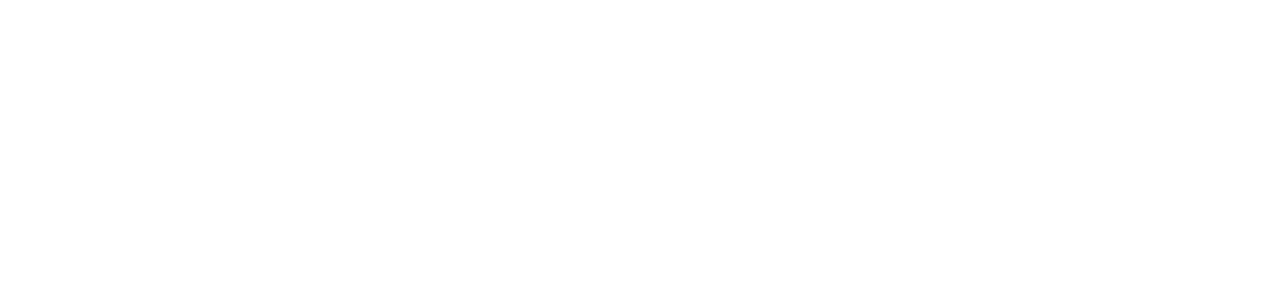
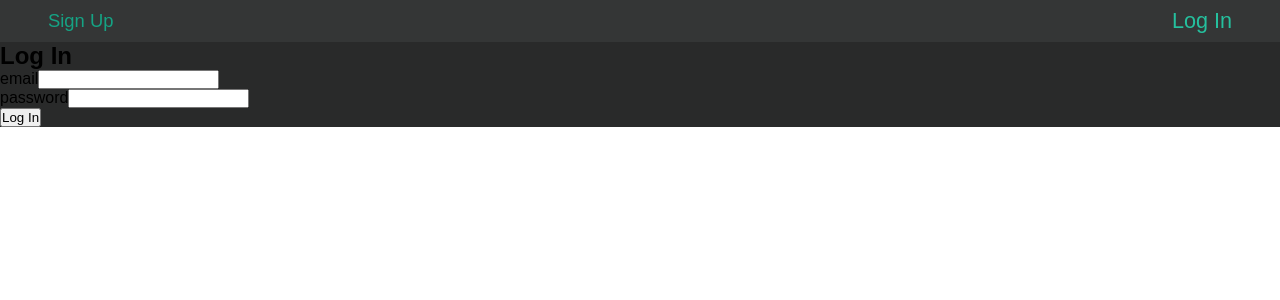
Before and after one commit to GitShizu/final-project-front, a React (Vite) app: page /login in a window 1280 px wide. Shown: the top 300 px of the page. Built offline with nearby package versions, Linux system fonts and the light colour scheme; no server answers.

Commit message:
Feat - basic navbar, some routes. Css basic structure + some style on navbar for fun.

```diff
--- a/package.json
+++ b/package.json
@@ -13,6 +13,7 @@
     "axios": "^1.6.7",
     "react": "^18.2.0",
     "react-dom": "^18.2.0",
+    "react-icons": "^5.0.1",
     "react-router-dom": "^6.22.0",
     "sass": "^1.70.0"
   },
--- a/src/App.jsx
+++ b/src/App.jsx
@@ -1,12 +1,29 @@
 import './App.scss'
+import { useUser } from '../context/UserContext'
+import { NavLink, Route, Routes } from 'react-router-dom'
+import Home from './components/Home'
+import Playlists from './components/Playlists'
+import SignUser from './components/SignUser'
+import SinglePlaylist from './components/SinglePlaylist'
+import Navbar from './components/Navbar'
 
 function App() {
 
+  const { user } = useUser()
 
   return (
-    <>
-
-    </>
+    <section className='app-container'>
+      <Navbar user={user}/>
+      <Routes>
+        <Route path='/' element={<Home/>} />
+        <Route path={'/signup'} element={<SignUser type='signup' />} />
+        <Route path={'/login'} element={<SignUser type='login' />} />
+        <Route path={'/playlists'} >
+          <Route index element={<Playlists/>} />
+          <Route path={':slug'} element={<SinglePlaylist />} />
+        </Route>
+      </Routes>
+    </section>
   )
 }
 
--- a/src/App.scss
+++ b/src/App.scss
@@ -0,0 +1,77 @@
+//=================== VARIABLES =========================
+
+//==================== COLORS =====================
+
+$teal-primary: rgb(37, 192, 158);
+$teal-secondary: rgb(21, 163, 132);
+$dark-grey-1: rgba(35, 36, 36, 0.973);
+$dark-grey-2: rgb(52, 54, 54);
+
+//================== FONT SIZES ===================
+
+$f-size-xs: 0.85rem;
+$f-size-s: 1rem;
+$f-size-m: 1.15rem;
+$f-size-l: 1.35rem;
+$f-size-xl: 2rem;
+$f-size-xxl: 3rem;
+
+//===================== GAPS ======================
+
+$gap-xs : 0.5rem;
+$gap-s : 0.75rem;
+$gap-m : 1rem;
+$gap-l : 1.5rem;
+$gap-xl : 3rem;
+$gap-xxl : 5rem;
+
+//==================== OTHER ======================
+
+$shadow: 1px 10px 16px 0px rgba(0, 0, 0, 0.4);
+
+//================== COMPONENTS =========================
+
+//===================== NAVBAR ====================
+.app-container {
+    background-color: $dark-grey-1;
+    nav {
+        padding: .5rem 3rem;
+        background-color: $dark-grey-2;
+
+        & menu {
+            font-size: $f-size-m;
+            display: flex;
+            gap: $gap-xxl;
+            justify-content: space-between;
+            align-items: center;
+            .logo-container{
+                display: flex;
+                align-items: center;
+                height: 100%;
+                font-size: $f-size-xl;
+                margin-right: auto;
+                .logo{
+                    display: block;
+                    color: $teal-primary;
+                    transition: 0.3s;
+                    &:hover{
+                        rotate: 360deg;
+                    }
+                }
+            }
+
+            .navlink {
+
+                color: $teal-secondary;
+                &:hover {
+                    color: $teal-primary;
+                }
+
+                &.active {
+                    color: $teal-primary;
+                    font-size: $f-size-l;
+                }
+            }
+        }
+    }
+}
--- /dev/null
+++ b/src/components/Home.jsx
@@ -0,0 +1,6 @@
+export default ()=>{
+    return(<>
+        <h1>This is the home page</h1>
+    </>
+    )
+}
--- a/src/components/Navbar.jsx
+++ b/src/components/Navbar.jsx
@@ -1,17 +1,25 @@
-import { NavLink } from "react-router-dom"
+import { Link, NavLink } from "react-router-dom"
+import Home from "./Home"
+import Playlists from "./Playlists"
+import SignUser from "./SignUser"
+import { SiViaplay } from "react-icons/si";
 
-export default ()=>{
-    return(
+
+export default ({ user }) => {
+  return (
     <nav className="navbar">
       <menu>
         {user &&
           <>
-              <li>
-                <NavLink className={'navlink'} to={'/'} element={<HomePage />} >Home</NavLink>
-              </li>
-              <li>
-                <NavLink className={'navlink'} to={'/playlists'} element={<PlaylistsPage />} >Playlists</NavLink>
-              </li>
+            <figure className="logo-container">
+              <Link to={'/'} element={<Home />} >
+                <SiViaplay className="logo" />
+              </Link>
+            </figure>
+
+
+            <NavLink className={'navlink'} to={'/playlists'} element={<Playlists />} >Playlists</NavLink>
+
           </>
         }
         {!user &&
--- /dev/null
+++ b/src/components/NotFound.jsx
@@ -0,0 +1,5 @@
+export default ()=>{
+    return (
+        <div className="not-found"><h1>Not found</h1></div>
+    )
+}
--- /dev/null
+++ b/src/components/Playlists.jsx
@@ -0,0 +1,5 @@
+export default () => {
+    return (<>
+
+    </>)
+}
--- /dev/null
+++ b/src/components/SignUser.jsx
@@ -0,0 +1,88 @@
+import { useState } from "react";
+import { useUser } from "../../context/UserContext";
+import { useNavigate } from "react-router-dom";
+
+
+
+export default ({ type }) => {
+
+    const { logIn, signUp, error, loading } = useUser();
+    const navigate = useNavigate()
+
+    const title = type === 'login' ? 'Log In' : 'Sign Up';
+    const [formData, setFormData] = useState({
+        email: '',
+        password: '',
+        password2: ''
+    })
+
+    const signUser =  (e) => {
+        e.preventDefault()
+        if (type == 'login') {
+             logIn(formData)
+        } else {
+             signUp(formData)
+        }
+        navigate('/')
+    }
+
+    return (
+        <div className="form-container auth">
+
+            <h1>{title}</h1>
+            <form>
+
+                <div className="input-container">
+                    <label>email</label>
+                    <input
+                        value={formData.email}
+                        onChange={(e) => {
+                            setFormData({
+                                ...formData,
+                                email: e.target.value
+                            })
+                        }}
+                        type='email' />
+                </div>
+                <div className="input-container">
+                    <label>password</label>
+                    <input
+                        value={formData.password}
+                        onChange={(e) => {
+                            setFormData({
+                                ...formData,
+                                password: e.target.value
+                            })
+                        }}
+                        type='password' />
+                </div>
+                {type === 'signup' &&
+                    <>
+                        <div className="input-container">
+                            <label>confirm password</label>
+                            <input
+                                value={formData.password2}
+                                onChange={(e) => {
+                                    setFormData({
+                                        ...formData,
+                                        password2: e.target.value
+                                    })
+                                }}
+                                type='password' />
+                        </div>
+                    </>
+                }
+                <div>
+                    <button
+                        disabled={loading}
+                        onClick={(e) => signUser(e)}
+                    >
+                        {title}
+                    </button>
+                </div>
+                {loading && <div>Loading...</div>}
+                {error && <div>{error.message}</div>}
+            </form>
+        </div>
+    )
+}
--- /dev/null
+++ b/src/components/SinglePlaylist.jsx
@@ -0,0 +1,5 @@
+export default () => {
+    return (<>
+
+    </>)
+}
--- a/src/index.scss
+++ b/src/index.scss
@@ -1,17 +1,43 @@
+//=========== GENERIC ===========
+
+$teal-primary: rgb(37, 192, 158);
+
 :root {
-  font-synthesis: none;
+  font-family: sans-serif;
+  font-size: 16px;
   text-rendering: optimizeLegibility;
   -webkit-font-smoothing: antialiased;
   -moz-osx-font-smoothing: grayscale;
+}
+
+*{
+  margin: 0;
+  padding: 0;
+  box-sizing: border-box;
+}
+
+img{
+  max-width: 100%;
+}
+
+a {
+  font-weight: 500;
+  text-decoration: none;
+}
+
+li {
+  list-style-type: none;
 }
 
 button {
   cursor: pointer;
   transition: border-color 0.25s;
 }
+
 button:hover {
-  border-color: #646cff;
+  border-color: $teal-primary;
 }
+
 button:focus,
 button:focus-visible {
   outline: 4px auto -webkit-focus-ring-color;
--- a/src/main.jsx
+++ b/src/main.jsx
@@ -2,9 +2,15 @@
 import ReactDOM from 'react-dom/client'
 import App from './App.jsx'
 import './index.scss'
+import { UserProvider } from '../context/UserContext.jsx'
+import { BrowserRouter } from 'react-router-dom'
 
 ReactDOM.createRoot(document.getElementById('root')).render(
   <React.StrictMode>
-    <App />
+    <UserProvider>
+      <BrowserRouter>
+        <App />
+      </BrowserRouter>
+    </UserProvider>
   </React.StrictMode>,
 )
```
Also changed, not shown: 1 other file (tests, documents, lock files or other folders). Lines whose indentation alone changed are shown as unchanged.
